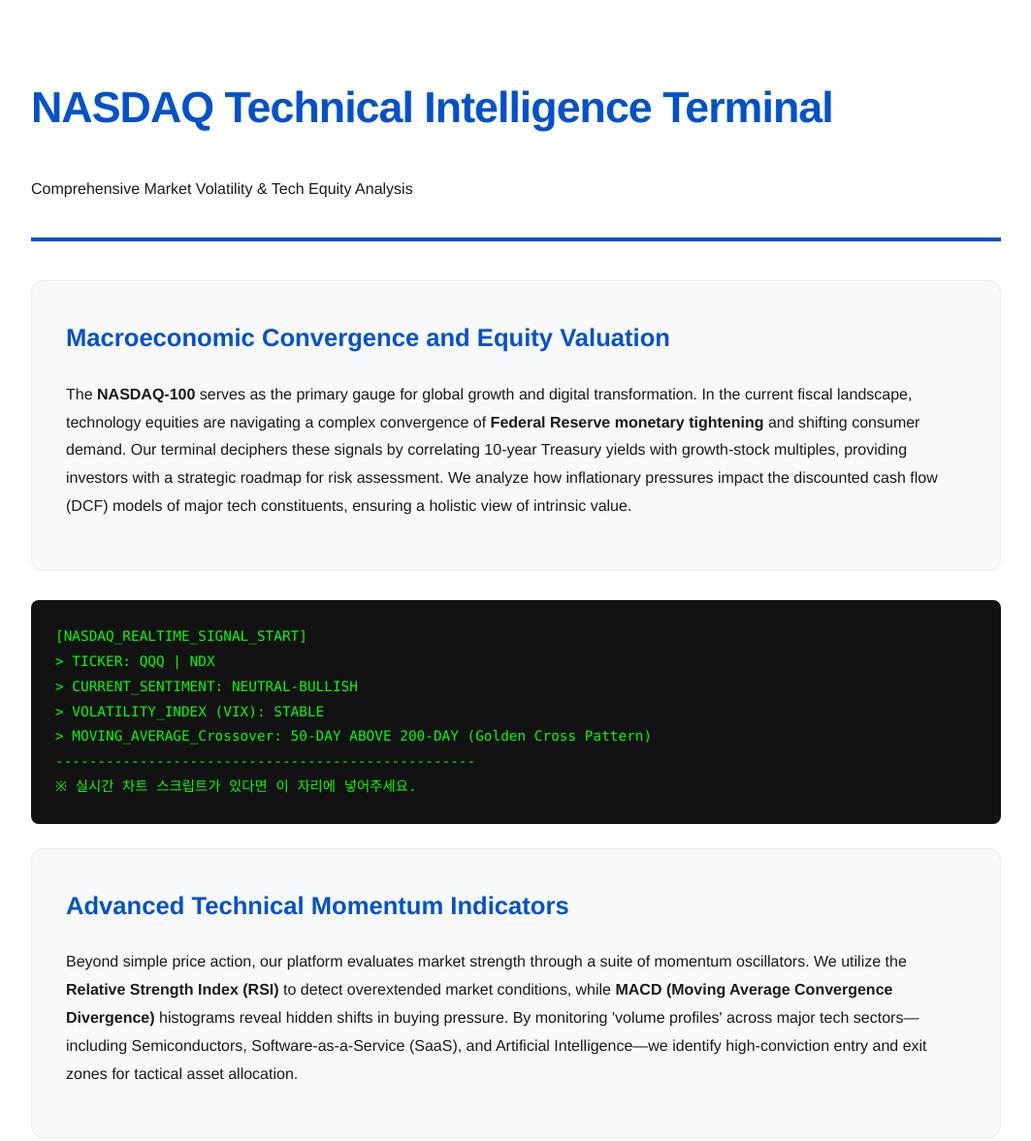
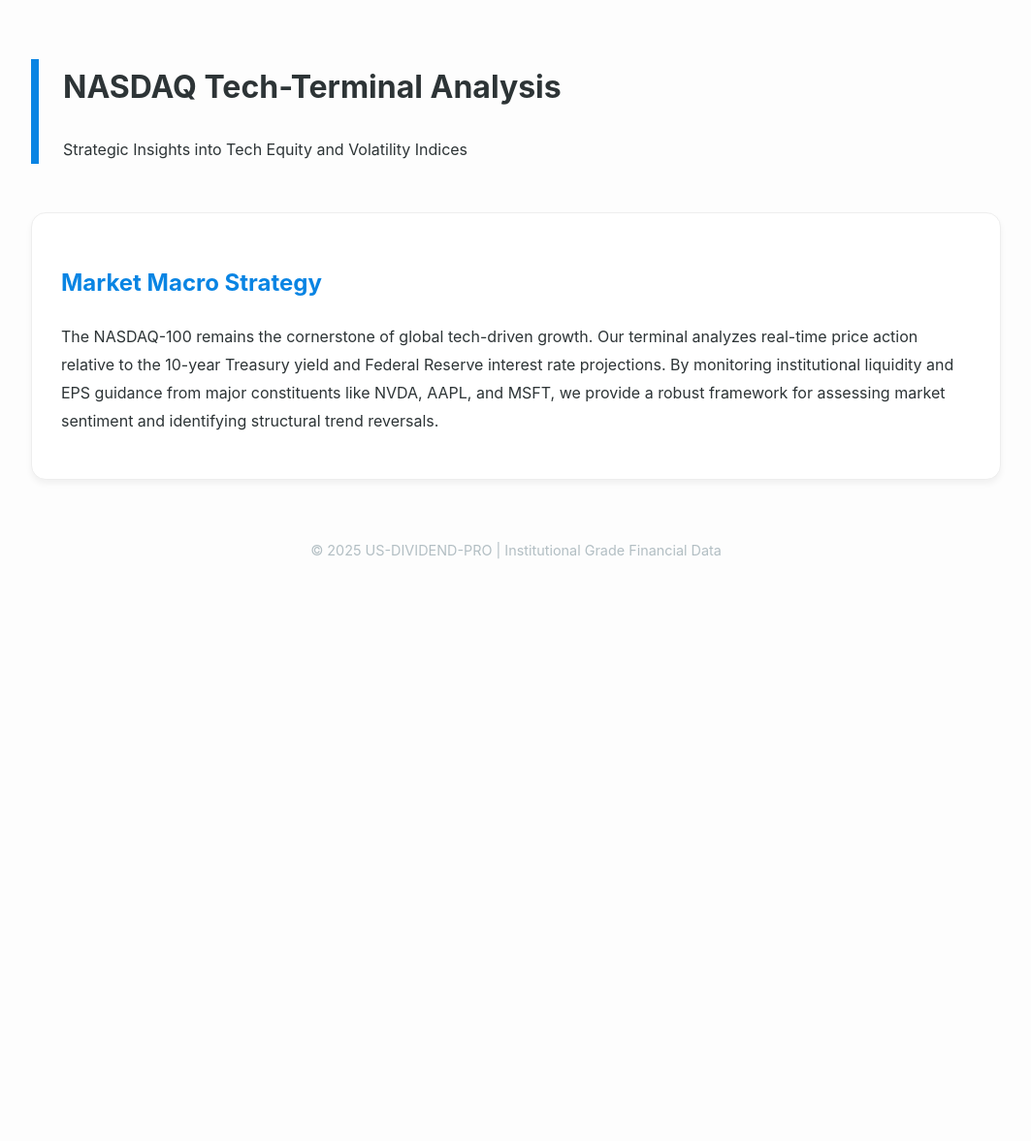
Before and after one commit to kjong06261/nasdaq-terminal, a plain HTML site: page index.html in a window 1280 px wide. Shown: the top 1177 px of the page at 97% size, without its empty margins (108-1171 px from the left). After the commit the page ends 800 px from the top, so only its background shows below. Drawn offline with Linux system fonts and the light colour scheme.

Commit message:
Update index.html

```diff
--- a/index.html
+++ b/index.html
@@ -3,54 +3,25 @@
 <head>
     <meta charset="UTF-8">
     <meta name="viewport" content="width=device-width, initial-scale=1.0">
-    <title>NASDAQ Advanced Market Intelligence | US-DIVIDEND-PRO</title>
+    <title>NASDAQ Advanced Intelligence | us-dividend-pro.com</title>
     <style>
-        body { font-family: 'Helvetica Neue', Arial, sans-serif; line-height: 1.8; color: #1a1a1a; max-width: 1000px; margin: 0 auto; padding: 40px 20px; background: #ffffff; }
-        .header-bar { border-bottom: 4px solid #0052cc; margin-bottom: 40px; padding-bottom: 20px; }
-        h1 { font-size: 2.8rem; color: #0052cc; letter-spacing: -1px; }
-        .analysis-box { background: #f8f9fa; border-radius: 12px; padding: 35px; margin-bottom: 30px; border: 1px solid #e9ecef; }
-        h2 { color: #0052cc; margin-top: 0; font-size: 1.6rem; }
-        .data-placeholder { background: #121212; color: #00ff00; padding: 25px; border-radius: 8px; font-family: 'Consolas', monospace; font-size: 0.9rem; margin: 25px 0; }
-        footer { text-align: center; margin-top: 80px; padding-top: 20px; border-top: 1px solid #eee; color: #888; font-size: 0.85rem; }
-        .highlight { color: #d73a49; font-weight: bold; }
+        body { font-family: 'Inter', sans-serif; line-height: 1.8; color: #2d3436; max-width: 1000px; margin: 0 auto; padding: 40px 20px; background: #fdfdfd; }
+        .hero { border-left: 8px solid #0984e3; padding-left: 25px; margin-bottom: 50px; }
+        .analysis-card { background: white; padding: 30px; border-radius: 15px; border: 1px solid #eee; margin-top: 20px; box-shadow: 0 4px 6px rgba(0,0,0,0.05); }
+        h1 { color: #2d3436; }
+        h2 { color: #0984e3; }
+        footer { margin-top: 60px; text-align: center; color: #b2bec3; font-size: 0.9em; }
     </style>
 </head>
 <body>
-
-<div class="header-bar">
-    <h1>NASDAQ Technical Intelligence Terminal</h1>
-    <p>Comprehensive Market Volatility & Tech Equity Analysis</p>
-</div>
-
-<section class="analysis-box">
-    <h2>Macroeconomic Convergence and Equity Valuation</h2>
-    <p>The <strong>NASDAQ-100</strong> serves as the primary gauge for global growth and digital transformation. In the current fiscal landscape, technology equities are navigating a complex convergence of <strong>Federal Reserve monetary tightening</strong> and shifting consumer demand. Our terminal deciphers these signals by correlating 10-year Treasury yields with growth-stock multiples, providing investors with a strategic roadmap for risk assessment. We analyze how inflationary pressures impact the discounted cash flow (DCF) models of major tech constituents, ensuring a holistic view of intrinsic value.</p>
-</section>
-
-<div class="data-placeholder">
-    [NASDAQ_REALTIME_SIGNAL_START]
-    <br>> TICKER: QQQ | NDX
-    <br>> CURRENT_SENTIMENT: NEUTRAL-BULLISH
-    <br>> VOLATILITY_INDEX (VIX): STABLE
-    <br>> MOVING_AVERAGE_Crossover: 50-DAY ABOVE 200-DAY (Golden Cross Pattern)
-    <br>--------------------------------------------------
-    <br>※ 실시간 차트 스크립트가 있다면 이 자리에 넣어주세요.
-</div>
-
-<section class="analysis-box">
-    <h2>Advanced Technical Momentum Indicators</h2>
-    <p>Beyond simple price action, our platform evaluates market strength through a suite of momentum oscillators. We utilize the <strong>Relative Strength Index (RSI)</strong> to detect overextended market conditions, while <strong>MACD (Moving Average Convergence Divergence)</strong> histograms reveal hidden shifts in buying pressure. By monitoring 'volume profiles' across major tech sectors—including Semiconductors, Software-as-a-Service (SaaS), and Artificial Intelligence—we identify high-conviction entry and exit zones for tactical asset allocation.</p>
-</section>
-
-<article class="analysis-box" style="border-left: 5px solid #0052cc;">
-    <h2>2025 AI Sector Projections: The New Growth Engine</h2>
-    <p>As we transition into 2025, Artificial Intelligence has evolved from a speculative trend into a fundamental driver of NASDAQ performance. This terminal tracks the 'CapEx' (Capital Expenditure) cycles of leading AI innovators, offering a granular look at hardware demand and software monetization. From NVIDIA’s dominance in the GPU market to Microsoft’s integration of LLMs, we provide the data-driven insights necessary to distinguish between hype and long-term sustainable growth in the tech sector.</p>
-</article>
-
-<footer>
-    <p>&copy; 2025 US-DIVIDEND-PRO Terminal. All Rights Reserved.</p>
-    <p>Disclaimer: Financial data provided for informational purposes only. Not intended as investment advice.</p>
-</footer>
-
+    <div class="hero">
+        <h1>NASDAQ Tech-Terminal Analysis</h1>
+        <p>Strategic Insights into Tech Equity and Volatility Indices</p>
+    </div>
+    <div class="analysis-card">
+        <h2>Market Macro Strategy</h2>
+        <p>The NASDAQ-100 remains the cornerstone of global tech-driven growth. Our terminal analyzes real-time price action relative to the 10-year Treasury yield and Federal Reserve interest rate projections. By monitoring institutional liquidity and EPS guidance from major constituents like NVDA, AAPL, and MSFT, we provide a robust framework for assessing market sentiment and identifying structural trend reversals.</p>
+    </div>
+    <footer>© 2025 US-DIVIDEND-PRO | Institutional Grade Financial Data</footer>
 </body>
 </html>
```
